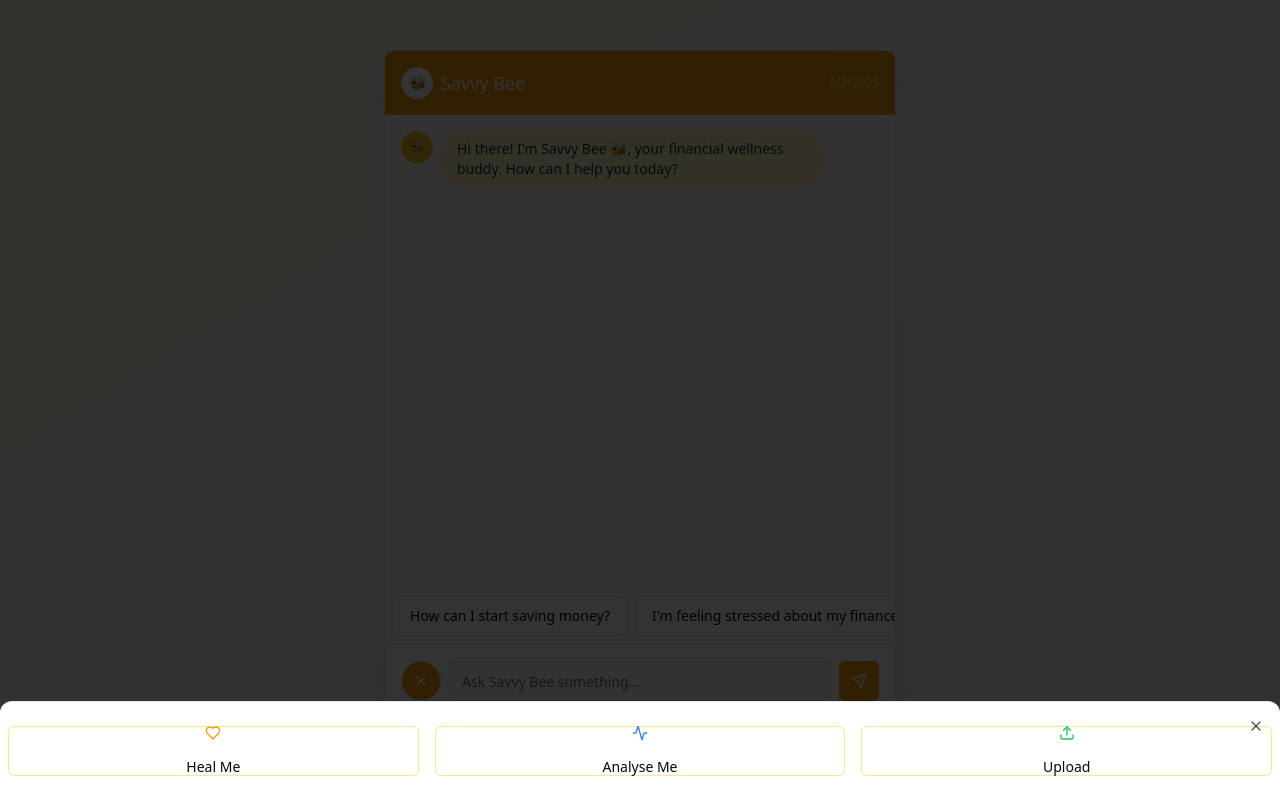
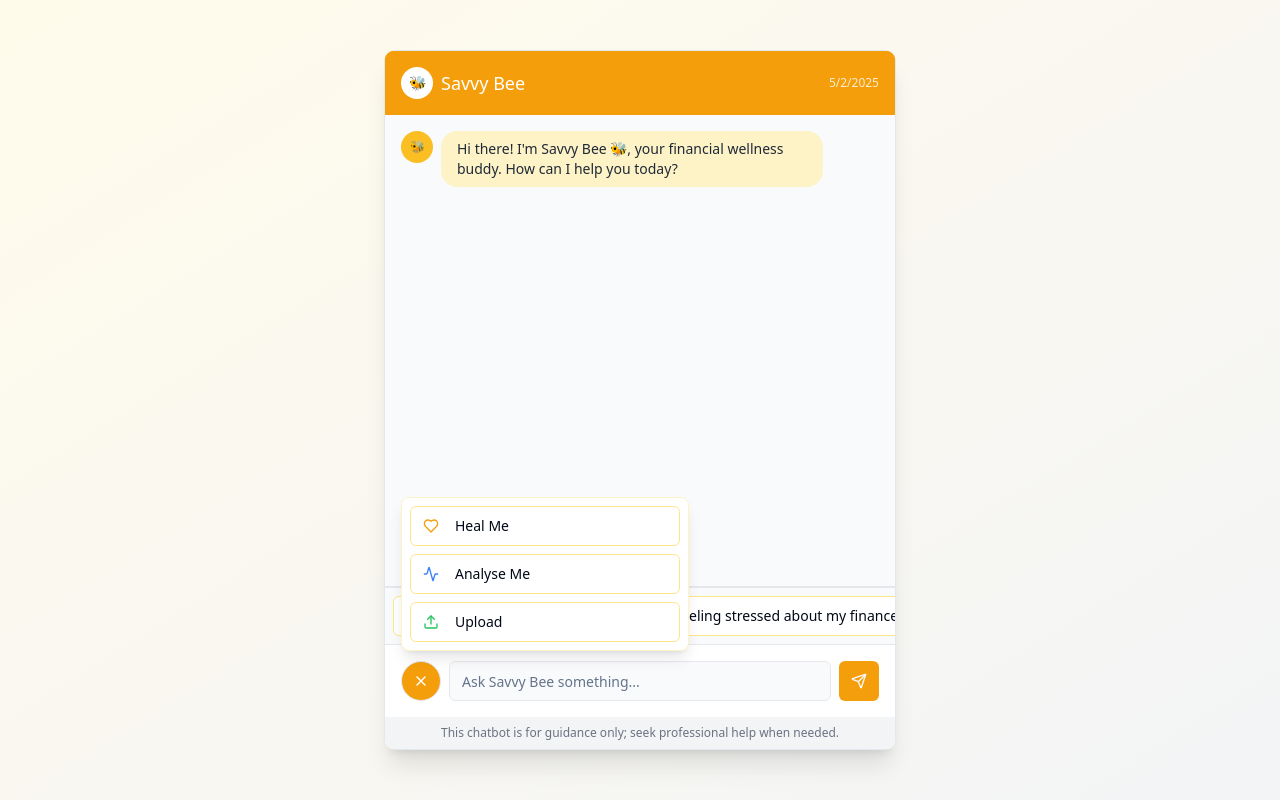
Before and after one commit to digitalboomster/savvy-bee-bloom, a React (Vite) app: page / in a window 1280 px wide. Both pictures are taken after a click on the button 421 px from the left and 681 px from the top of the page. Built offline with nearby package versions, Linux system fonts and the light colour scheme.

Commit message:
feat: Implement tools popup like iMessage
Refactor the tools button to display a popup similar to iMessage.

```diff
--- a/src/components/ChatInterface.tsx
+++ b/src/components/ChatInterface.tsx
@@ -1,3 +1,4 @@
+
 import React, { useState, useRef, useEffect } from 'react';
 import { AnimatePresence, motion } from 'framer-motion';
 import { Heart, Activity, Upload, Plus, Search, X, MessageSquare } from 'lucide-react';
@@ -6,7 +7,7 @@ import ChatInput from './ChatInput';
 import QuickPrompts from './QuickPrompts';
 import BeeCounselor from './BeeCounselor';
 import { Button } from '@/components/ui/button';
-import { Sheet, SheetContent, SheetTrigger } from '@/components/ui/sheet';
+import { Popover, PopoverContent, PopoverTrigger } from '@/components/ui/popover';
 import { Dialog, DialogContent, DialogHeader, DialogTitle } from "@/components/ui/dialog";
 
 const initialMessages = [
@@ -188,8 +189,8 @@ const ChatInterface = () => {
         <QuickPrompts onSelectPrompt={handlePromptSelect} />
 
         <div className="flex items-center gap-2 p-4 bg-white relative">
-          <Sheet open={isToolsOpen} onOpenChange={setIsToolsOpen}>
-            <SheetTrigger asChild>
+          <Popover open={isToolsOpen} onOpenChange={setIsToolsOpen}>
+            <PopoverTrigger asChild>
               <Button
                 variant="outline"
                 size="icon"
@@ -197,36 +198,40 @@ const ChatInterface = () => {
               >
                 {isToolsOpen ? <X size={18} /> : <Plus size={18} />}
               </Button>
-            </SheetTrigger>
-            <SheetContent side="bottom" className="h-auto rounded-t-xl px-2 py-6">
-              <div className="grid grid-cols-3 gap-4">
+            </PopoverTrigger>
+            <PopoverContent
+              className="p-2 bg-white shadow-lg rounded-lg border-amber-100"
+              align="start"
+              sideOffset={10}
+            >
+              <div className="grid grid-cols-1 gap-2">
                 <Button
                   onClick={() => handleToolSelect('heal')}
                   variant="outline"
-                  className="flex flex-col items-center justify-center p-6 hover:bg-amber-50 border-amber-200"
+                  className="flex items-center justify-start p-3 hover:bg-amber-50 border-amber-200 text-left"
                 >
-                  <Heart className="h-8 w-8 text-amber-500 mb-2" />
+                  <Heart className="h-5 w-5 text-amber-500 mr-2" />
                   <span>Heal Me</span>
                 </Button>
                 <Button
                   onClick={() => handleToolSelect('analyse')}
                   variant="outline"
-                  className="flex flex-col items-center justify-center p-6 hover:bg-amber-50 border-amber-200"
+                  className="flex items-center justify-start p-3 hover:bg-amber-50 border-amber-200 text-left"
                 >
-                  <Activity className="h-8 w-8 text-blue-500 mb-2" />
+                  <Activity className="h-5 w-5 text-blue-500 mr-2" />
                   <span>Analyse Me</span>
                 </Button>
                 <Button
                   onClick={() => handleToolSelect('upload')}
                   variant="outline"
-                  className="flex flex-col items-center justify-center p-6 hover:bg-amber-50 border-amber-200"
+                  className="flex items-center justify-start p-3 hover:bg-amber-50 border-amber-200 text-left"
                 >
-                  <Upload className="h-8 w-8 text-green-500 mb-2" />
+                  <Upload className="h-5 w-5 text-green-500 mr-2" />
                   <span>Upload</span>
                 </Button>
               </div>
-            </SheetContent>
-          </Sheet>
+            </PopoverContent>
+          </Popover>
 
           <ChatInput onSendMessage={handleSendMessage} />
         </div>
```
